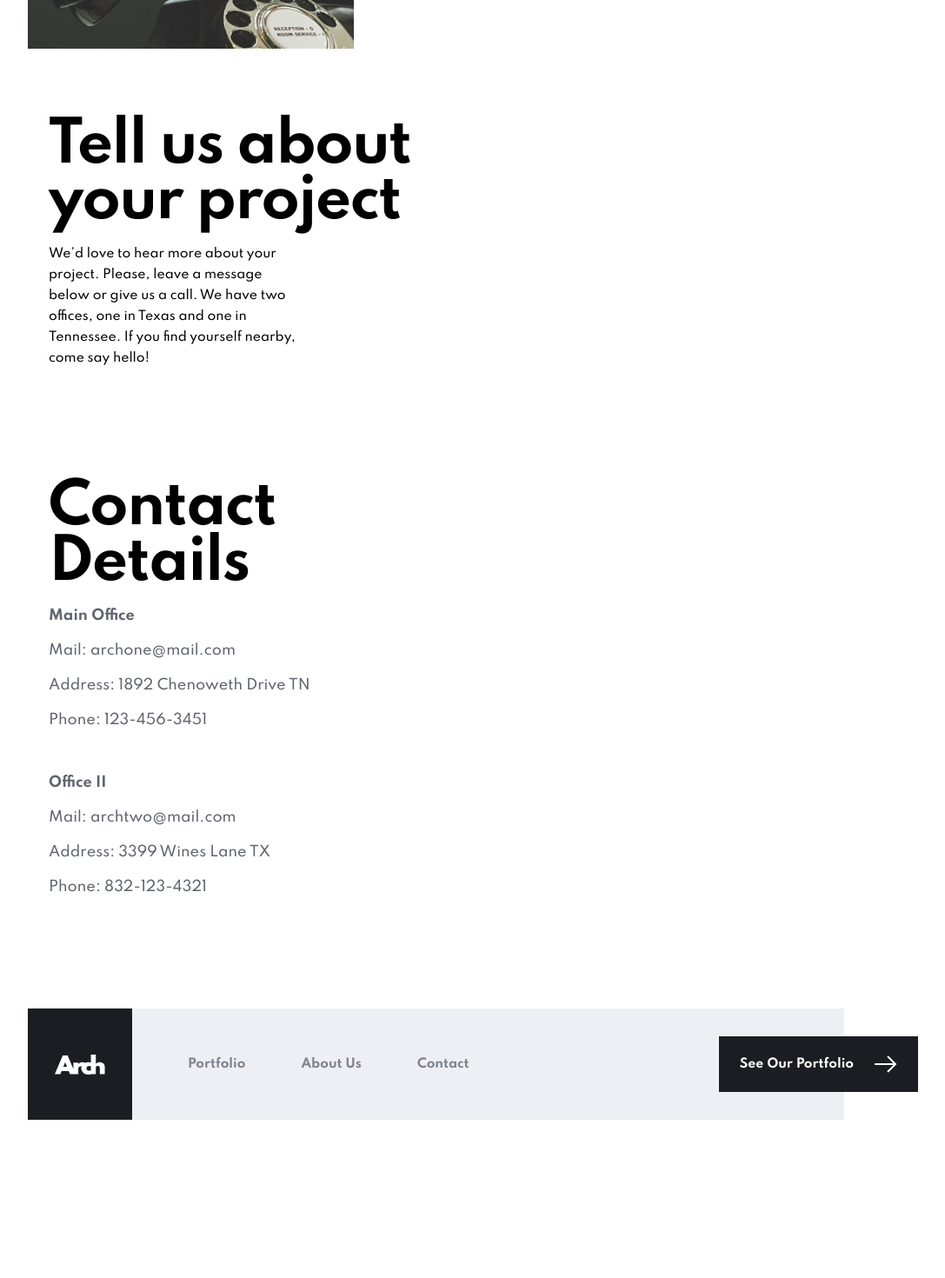
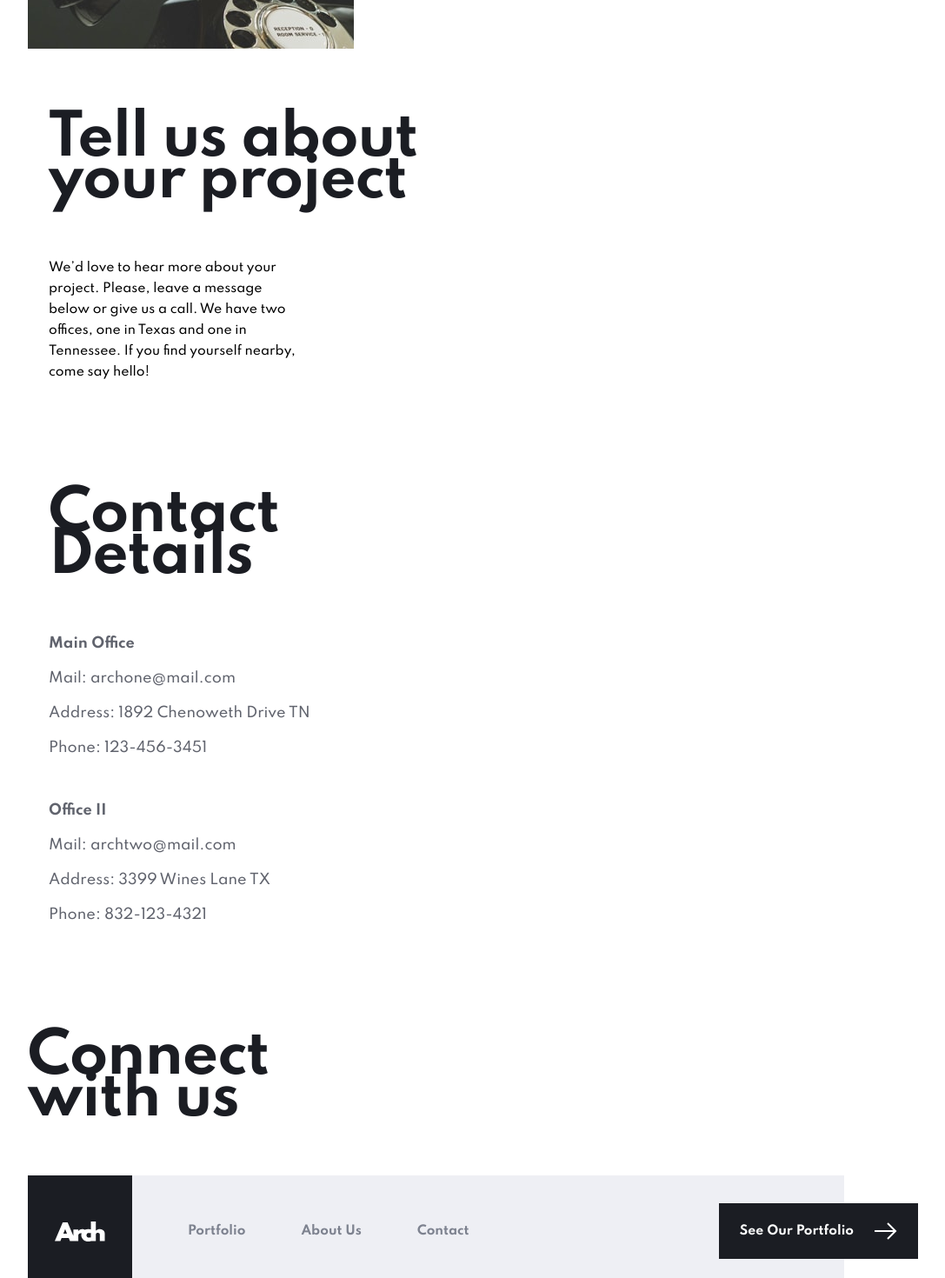
Before and after one commit to chungleee/nextjs-arch-studio, a Next.js app: page /contact in a window 1280 px wide. Shown: the part 280-1750 px from the top of the page at 87% size, without its empty margins (96-1183 px from the left). Before the commit the page ends 1568 px from the top, so only its background shows below. Built offline with nearby package versions, Linux system fonts and the light colour scheme.

Commit message:
use H1 component

```diff
--- a/pages/contact.js
+++ b/pages/contact.js
@@ -1,5 +1,6 @@
 import React from 'react';
 import ContactDetailCard from '../components/ContactDetailCard';
+import H1 from '../components/H1';
 import { contactDetails } from '../data/contact';
 
 const Contact = () => {
@@ -13,9 +14,9 @@ const Contact = () => {
 			</picture>
 			<main>
 				<section className='pt-20 pb-10 px-6'>
-					<h1 className='font-bold text-left leading-none mb-4 text-4xl tracking-tight md:text-6xl'>
+					<H1>
 						Tell us about <br /> your project
-					</h1>
+					</H1>
 					<p className='leading-6 mb-12 text-left text-sm lg:w-445px'>
 						We’d love to hear more about your <br /> project. Please, leave a
 						message <br />
@@ -25,9 +26,9 @@ const Contact = () => {
 					</p>
 				</section>
 				<section className='pt-10 pb-20 px-6'>
-					<h1 className='capitalize font-bold leading-none mb-4 text-4xl tracking-tight md:text-6xl'>
-						contact <br /> details
-					</h1>
+					<H1>
+						Contact <br /> Details
+					</H1>
 					{contactDetails.map((contactDetail) => {
 						return (
 							<ContactDetailCard
@@ -37,6 +38,12 @@ const Contact = () => {
 						);
 					})}
 				</section>
+
+				<section>
+					<H1>
+						Connect <br /> with us
+					</H1>
+				</section>
 			</main>
 		</div>
 	);
```
